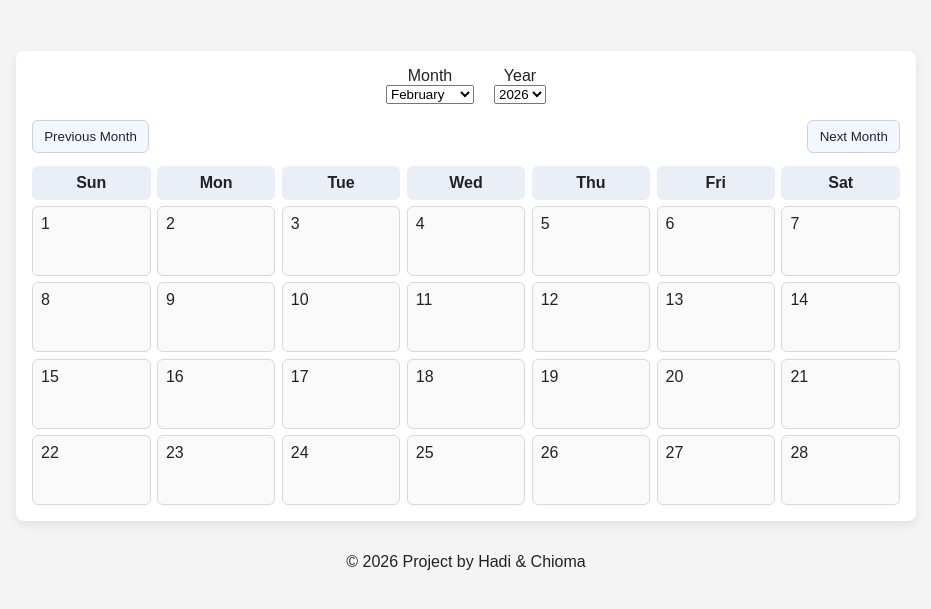
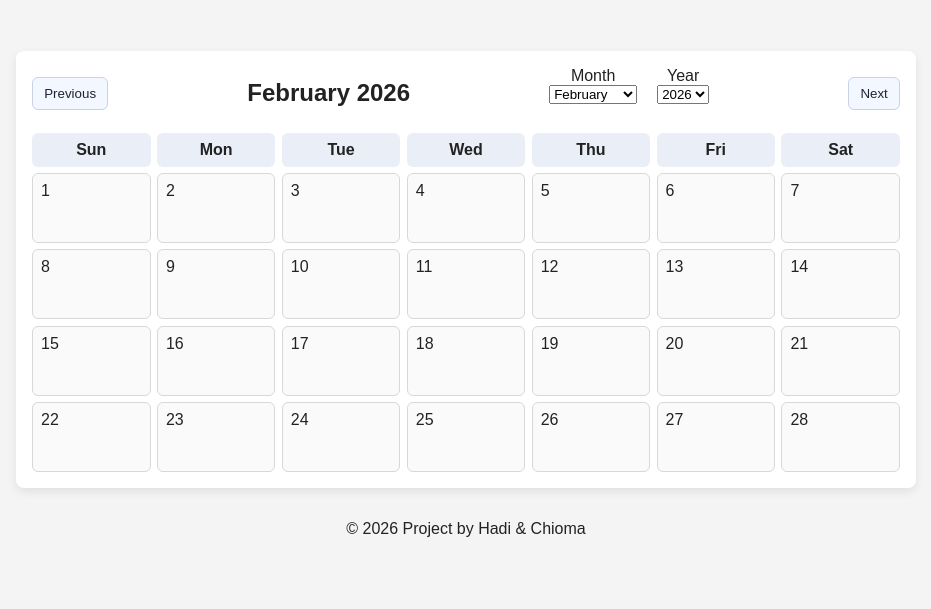
Before and after one commit to JanefrancessC/Piscine-Sprint-2-Project-Days-Calendar, a website with bundled scripts: page index.html in a window 1280 px wide. Shown: the part 77-686 px from the top of the page, without its empty margins (174-1105 px from the left). Built offline with nearby package versions, Linux system fonts and the light colour scheme.

Commit message:
integrated the nextPrev buttons with the monthYearSelector

```diff
--- a/index.html
+++ b/index.html
@@ -13,18 +13,6 @@
     </header>
     <main>
       <section class="calendar">
-        <div id="controls">
-          <div class="control-group">
-            <label for="month-select">Month</label>
-            <select id="month-select"></select>
-          </div>
-          <div class="control-group">
-            <label for="year-select">Year</label>
-            <select id="year-select"></select>
-          </div>
-        </div>
-
-        <h2 id="month-year" class="month-year">Month Year</h2>
         <div class="calendar-controls">
           <button
             id="prev-month-btn"
@@ -32,10 +20,20 @@
             type="button"
             aria-label="Show previous month"
           >
-            Previous Month
+            Previous
           </button>
+          <h2 id="month-year" class="month-year">Month Year</h2>
 
-          <h2 id="month-year" class="month-year">Month Year</h2>
+          <div id="controls">
+            <div class="control-group">
+              <label for="month-select">Month</label>
+              <select id="month-select"></select>
+            </div>
+            <div class="control-group">
+              <label for="year-select">Year</label>
+              <select id="year-select"></select>
+            </div>
+          </div>
 
           <button
             id="next-month-btn"
@@ -43,7 +41,7 @@
             type="button"
             aria-label="Show next month"
           >
-            Next Month
+            Next
           </button>
         </div>
 
--- a/src/monthYearSelect.js
+++ b/src/monthYearSelect.js
@@ -1,4 +1,5 @@
 import { renderMonth } from "./displayCalendar.js";
+import { syncCalendarState } from "./navigation.js";
 
 const monthSelect = document.getElementById("month-select");
 const yearSelect = document.getElementById("year-select");
@@ -47,6 +48,7 @@ function handleJump() {
   const selectedYear = Number(yearSelect.value);
 
   renderMonth(selectedYear, selectedMonth);
+  syncCalendarState(selectedYear, selectedMonth);
 }
 
 export const updateSelectors = function (year, month) {
--- a/src/navigation.js
+++ b/src/navigation.js
@@ -1,4 +1,16 @@
 import { renderMonth } from "./displayCalendar.js";
+import { updateSelectors } from "./monthYearSelect.js";
+
+// Keep one date object as the calendar state.
+const shownDate = new Date();
+shownDate.setDate(1);
+
+// Update the internal state of the dropdowns
+
+export function syncCalendarState(year, month) {
+  shownDate.setFullYear(Number(year));
+  shownDate.setMonth(Number(month));
+}
 
 // This function connects buttons to month navigation.
 export function initializeCalendarNavigation() {
@@ -9,12 +21,11 @@ export function initializeCalendarNavigation() {
     return;
   }
 
-  // Keep one date object as the calendar state.
-  const shownDate = new Date();
-  shownDate.setDate(1);
-
   function showCalendarFromState() {
-    renderMonth(shownDate.getFullYear(), shownDate.getMonth());
+    const year = shownDate.getFullYear();
+    const month = shownDate.getMonth();
+    renderMonth(year, month);
+    updateSelectors(year, month);
   }
 
   previousMonthButton.addEventListener("click", () => {
--- a/src/script.js
+++ b/src/script.js
@@ -1,6 +1,6 @@
-import { renderCurrentMonth } from "./displayCalendar.js";
 import { initMonthYearSelect } from "./monthYearSelect.js";
+import { initializeCalendarNavigation } from "./navigation.js";
 
 // Start the first calendar view.
 initMonthYearSelect();
-renderCurrentMonth();
+initializeCalendarNavigation();
--- a/style.css
+++ b/style.css
@@ -47,7 +47,7 @@ main {
 .month-year {
   margin: 0;
   text-align: center;
-  display: none;
+  /* display: none; */
 }
 
 .calendar-controls {
```
